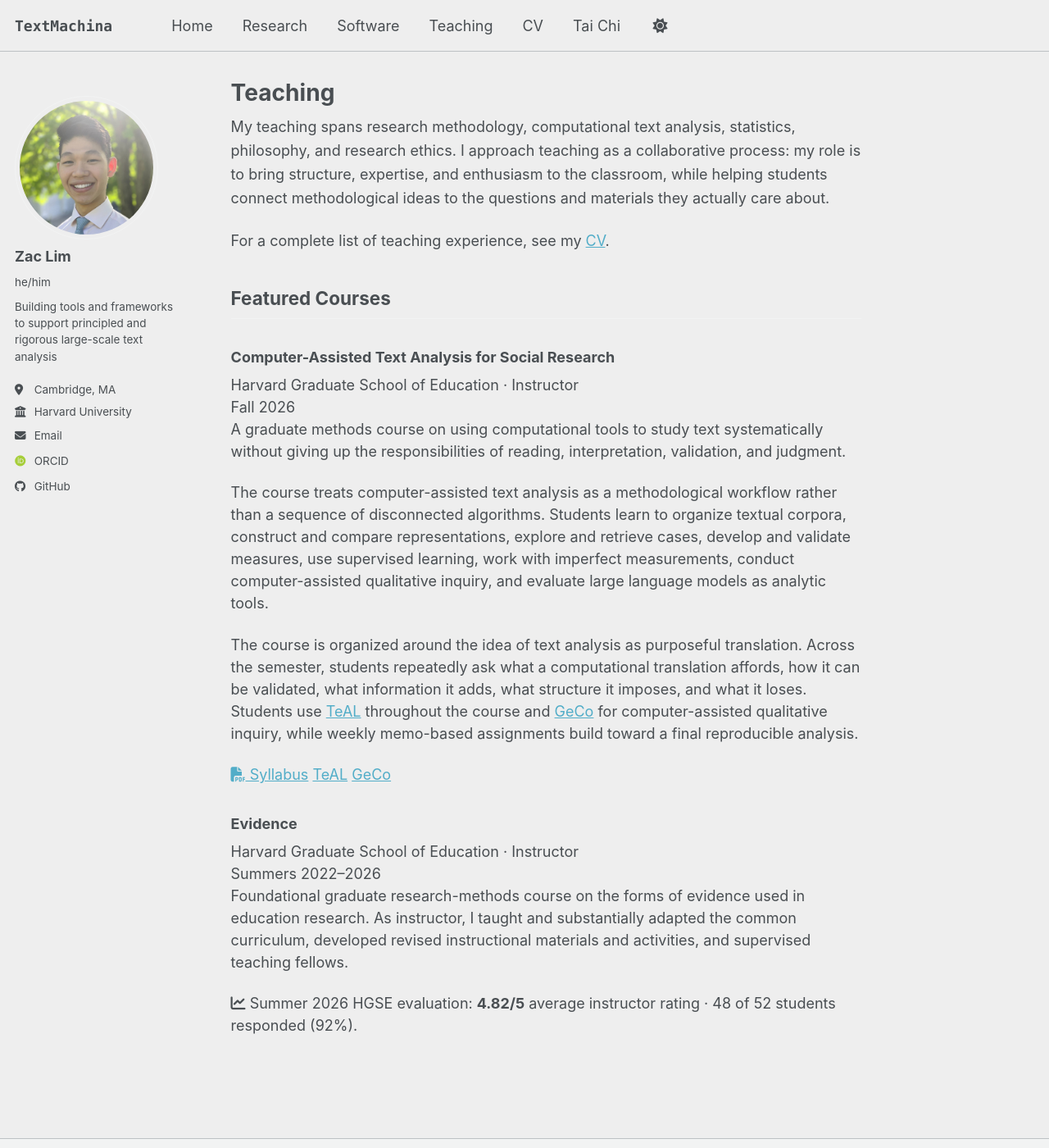
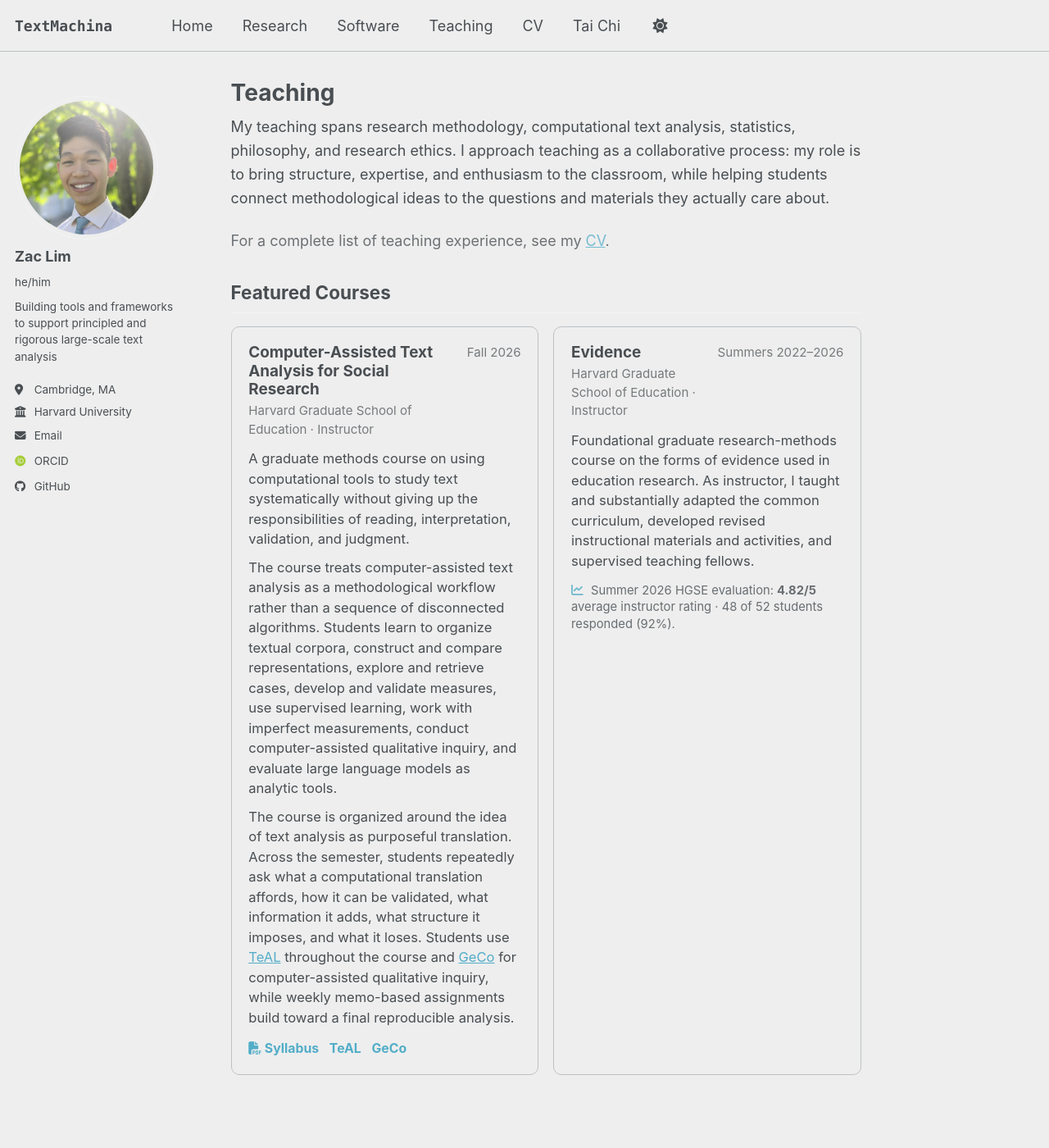
Before and after one commit to zacthinks/zacthinks.github.io, a Jekyll site: the page built from _pages/teaching.html, in a window 1280 px wide and 1400 px high. Shown: the whole window at 82% size. Built offline with Jekyll 4.4.1, drawn with Linux system fonts in a browser that asks for light colours; some web fonts are replaced; a script bundle is joined from its source files by our own code; library files that are not in the unit come from our copies.

Commit message:
Restore card layout for Teaching page

```diff
--- a/assets/css/main.scss
+++ b/assets/css/main.scss
@@ -779,167 +779,109 @@
   line-height: 1.6;
 }
 
+.teaching-full-list {
+  margin-top: -0.25rem;
+  font-size: 0.9em;
+  opacity: 0.78;
+}
+
 .teaching-section {
-  margin: 2.4rem 0;
+  margin: 2rem 0 2.5rem;
 }
 
 .teaching-section__heading {
-  margin-bottom: 0.75rem;
-}
-
-.teaching-section__kicker {
-  display: inline-block;
-  margin-bottom: 0.4rem;
-  font-family: $sans-serif;
-  font-size: 0.72em;
-  font-weight: 800;
-  letter-spacing: 0.12em;
-  color: var(--global-link-color);
+  margin-bottom: 0.9rem;
 }
 
 .teaching-section__heading h2 {
-  margin-top: 0;
+  margin: 0;
 }
 
-.teaching-featured-list {
-  border-top: 1px solid var(--global-dark-border-color);
+.teaching-card-grid {
+  display: grid;
+  grid-template-columns: repeat(2, minmax(0, 1fr));
+  gap: 1rem;
 }
 
-.teaching-featured-course {
-  padding: 1.1rem 0 1.25rem;
-  border-bottom: 1px solid var(--global-dark-border-color);
+.teaching-card {
+  padding: 1.1rem 1.15rem;
+  border: 1px solid var(--global-dark-border-color);
+  border-radius: 10px;
+  background: var(--global-bg-color);
 }
 
-.teaching-course__top {
+.teaching-card__top {
   display: flex;
   justify-content: space-between;
   gap: 1rem;
-  font-family: $sans-serif;
+  align-items: flex-start;
+  margin-bottom: 0.65rem;
 }
 
-.teaching-course__top strong {
-  font-size: 1.04em;
-  font-weight: 700;
+.teaching-card h3 {
+  margin: 0;
+  font-size: 1.05em;
 }
 
-.teaching-course__top span {
-  flex: 0 0 auto;
-  font-size: 0.88em;
-  opacity: 0.75;
-}
-
-.teaching-course__institution {
-  margin-top: 0.15rem;
+.teaching-card__institution {
+  margin-top: 0.18rem;
   font-family: $sans-serif;
-  font-size: 0.86em;
+  font-size: 0.84em;
   opacity: 0.72;
 }
 
-.teaching-featured-course p {
-  max-width: 58rem;
-  margin: 0.55rem 0 0;
-  font-size: 0.94em;
-  line-height: 1.5;
+.teaching-card__date {
+  flex: 0 0 auto;
+  font-family: $sans-serif;
+  font-size: 0.84em;
+  opacity: 0.72;
 }
 
-.teaching-feature__links {
+.teaching-card p {
+  margin: 0.55rem 0 0;
+  font-size: 0.92em;
+  line-height: 1.48;
+}
+
+.teaching-card__links {
   display: flex;
   flex-wrap: wrap;
-  gap: 0.45rem;
-  align-items: center;
+  gap: 0.7rem;
+  margin-top: 0.75rem;
   font-family: $sans-serif;
+  font-size: 0.88em;
   font-weight: 650;
 }
 
-.teaching-feature__links a {
+.teaching-card__links a {
   text-decoration: none;
 }
 
-.teaching-course__eval {
-  margin-top: 0.55rem;
+.teaching-card__eval {
+  margin-top: 0.75rem;
   font-family: $sans-serif;
   font-size: 0.82em;
+  line-height: 1.4;
   opacity: 0.8;
 }
 
-.teaching-course__eval i {
+.teaching-card__eval i {
   margin-right: 0.28rem;
   color: var(--global-link-color);
 }
 
-.teaching-mini-program {
-  padding: 1rem 0;
-  border-top: 1px solid var(--global-dark-border-color);
-  border-bottom: 1px solid var(--global-dark-border-color);
+@media (max-width: 850px) {
+  .teaching-card-grid {
+    grid-template-columns: 1fr;
+  }
 }
 
-.teaching-mini-program__header {
-  display: flex;
-  justify-content: space-between;
-  gap: 1rem;
-  font-family: $sans-serif;
-}
-
-.teaching-mini-program__header strong {
-  font-weight: 700;
-}
-
-.teaching-mini-program__header span {
-  flex: 0 0 auto;
-  font-size: 0.88em;
-  opacity: 0.72;
-}
-
-.teaching-mini-program > p {
-  margin: 0.4rem 0 0.85rem;
-  font-size: 0.92em;
-  line-height: 1.5;
-}
-
-.teaching-mini-program__courses {
-  display: grid;
-  gap: 0.8rem;
-}
-
-.teaching-mini-course {
-  padding-left: 0.9rem;
-  border-left: 2px solid var(--global-dark-border-color);
-}
-
-.teaching-mini-course > div {
-  display: flex;
-  justify-content: space-between;
-  gap: 1rem;
-  font-family: $sans-serif;
-}
-
-.teaching-mini-course > div strong {
-  font-weight: 650;
-}
-
-.teaching-mini-course > div span {
-  flex: 0 0 auto;
-  font-size: 0.84em;
-  opacity: 0.72;
-}
-
-.teaching-mini-course p {
-  margin: 0.28rem 0 0;
-  font-size: 0.9em;
-  line-height: 1.45;
-}
-
-@media (max-width: 650px) {
-  .teaching-course__top,
-  .teaching-mini-program__header,
-  .teaching-mini-course > div {
+@media (max-width: 600px) {
+  .teaching-card__top {
     display: block;
   }
 
-  .teaching-course__top span,
-  .teaching-mini-program__header span,
-  .teaching-mini-course > div span {
-    display: block;
+  .teaching-card__date {
     margin-top: 0.2rem;
   }
 }
```
